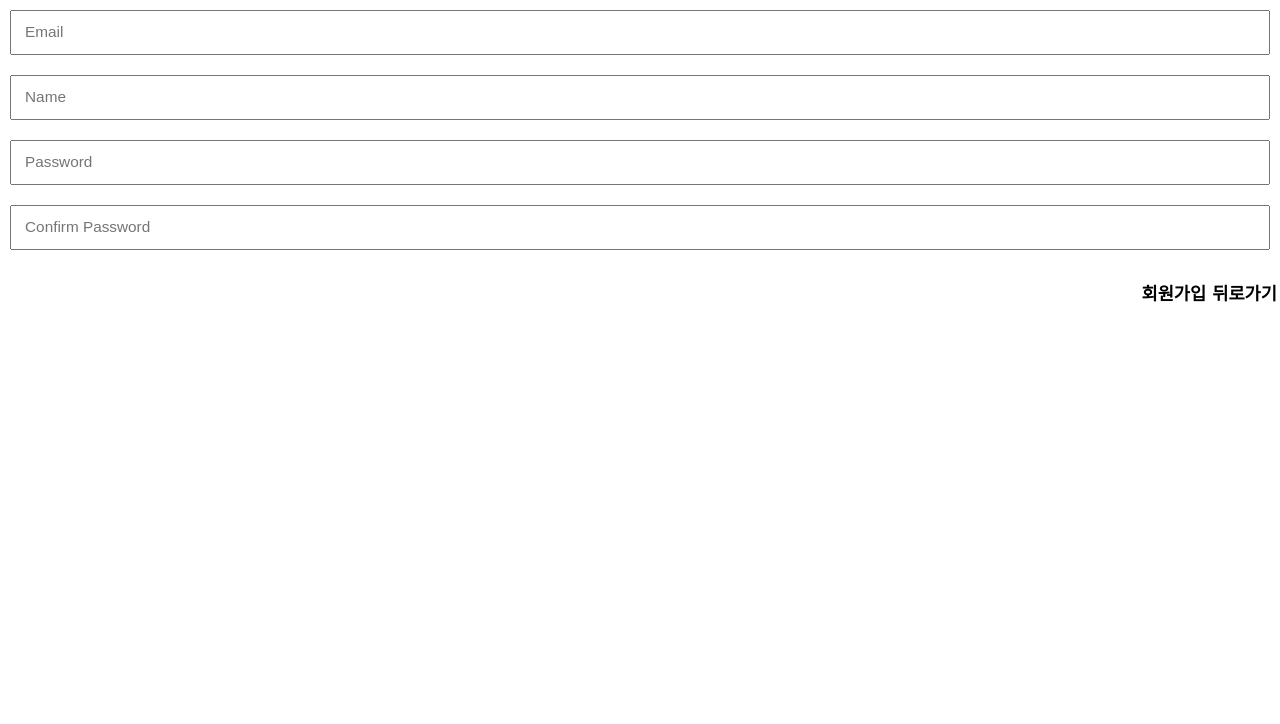
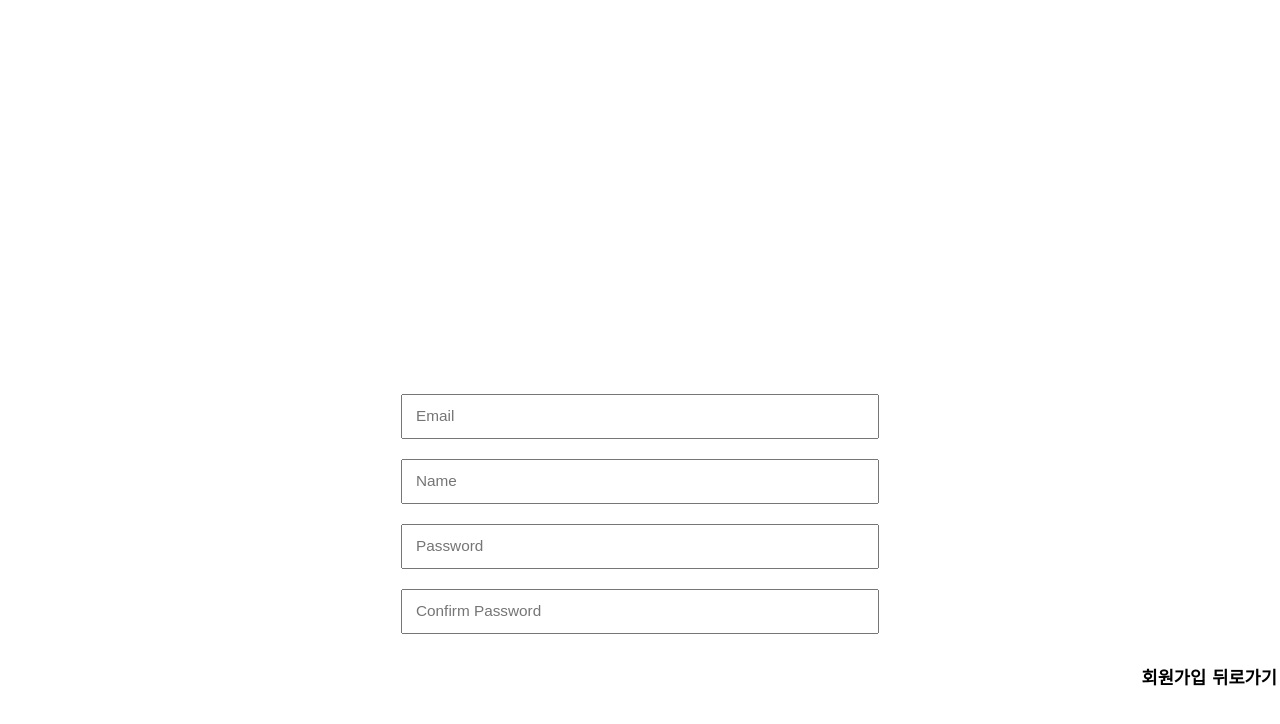
Before and after one commit to yiseungyun/mini-board, a React (Create React App) app in the folder client/: page /register in a window 1280 px wide. Shown: the top 724 px of the page. Built offline with nearby package versions, Linux system fonts and the light colour scheme; no server answers.

Commit message:
register form design

```diff
--- a/client/src/components/views/LandingPage/LandingPage.js
+++ b/client/src/components/views/LandingPage/LandingPage.js
@@ -9,10 +9,10 @@ function LandingPage() {
     const navigate = useNavigate();
     const [isLoggedIn, setIsLoggedIn] = useState(localStorage.getItem("userName"))
     // landingpage 들어오자마자 실행
-    useEffect(() => {
+    /*useEffect(() => {
         axios.get('/api/hello')
         .then(response => console.log(response.data))
-    }, [])
+    }, [])*/
 
     const onClickHandler = () => {
       axios.get('/api/users/logout')
@@ -23,6 +23,7 @@ function LandingPage() {
           navigate('/')
         } else {
           alert('로그아웃하는데 실패했습니다.')
+          console.log(response)
         }
       })
     }
@@ -33,7 +34,7 @@ function LandingPage() {
       }}>
         <div>
           <div className='topMenu'>
-            {isLoggedIn && <span id='boardBtn' onClick={()=>navigate('/Board')}>게시판</span>}
+            {isLoggedIn && <span id='boardBtn' onClick={()=>navigate('/board')}>게시판</span>}
             {isLoggedIn && <span id='logoutBtn' onClick={onClickHandler}>로그아웃</span>}
           </div>
           <div className='topMenu'>
--- a/client/src/components/views/RegisterPage/RegisterPage.js
+++ b/client/src/components/views/RegisterPage/RegisterPage.js
@@ -50,11 +50,11 @@ function RegisterPage() {
 
   return (
     <div>
-      <form>
+      <form className='registerPageForm'>
         <div className='registerForm'>
-          <input id='r_emailBox' type="email" placeholder='Email' value={Email} onChange={onEmailHandler}/>
-          <input id='r_nameBox' type="text" placeholder='Name' value={Name} onChange={onNameHandler}/>
-          <input id='r_passwordBox' type="password" placeholder='Password' value={Password} onChange={onPasswordHandler}/>
+          <input id='r_emailBox' type="email" placeholder='Email' value={Email} onChange={onEmailHandler}/><br/>
+          <input id='r_nameBox' type="text" placeholder='Name' value={Name} onChange={onNameHandler}/><br/>
+          <input id='r_passwordBox' type="password" placeholder='Password' value={Password} onChange={onPasswordHandler}/><br/>
           <input id='r_confirmBox' type="password" placeholder='Confirm Password' value={ConfirmPassword} onChange={onConfirmPasswordHandler}/>
         </div>
         <br/>
--- a/client/src/mini-board.css
+++ b/client/src/mini-board.css
@@ -111,11 +111,12 @@
 }
 
 /* registerPage design */
+.registerPageForm {
+    margin-top: 30%;
+}
+
 .registerForm {
-    display: inline-block;
     text-align: center;
-    display: flex;
-    flex-direction: column;
 }
 
 .registerBtnForm {
@@ -132,6 +133,7 @@
 #r_emailBox, #r_nameBox, #r_passwordBox, #r_confirmBox {
     margin: 0.8%;
     padding: 1%;
+    width: 35%;
 }
 
 #r_emailBox::placeholder, #r_nameBox::placeholder, #r_passwordBox::placeholder, #r_confirmBox::placeholder {
```
Also changed, not shown: 1 other file (tests, documents, lock files or other folders).
